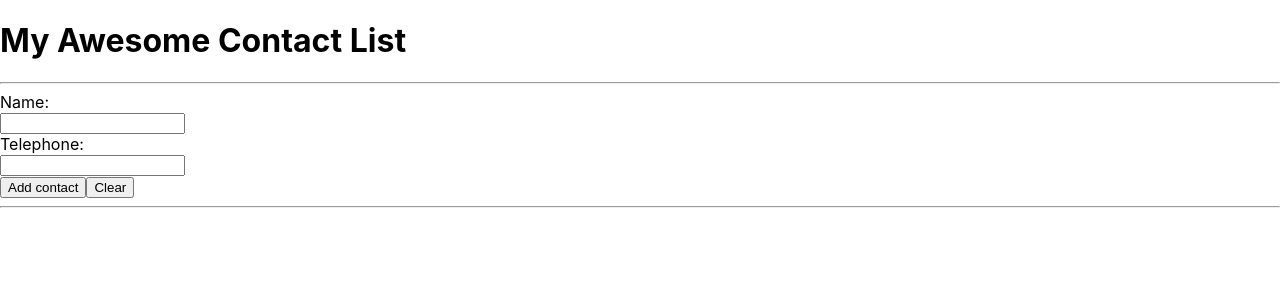
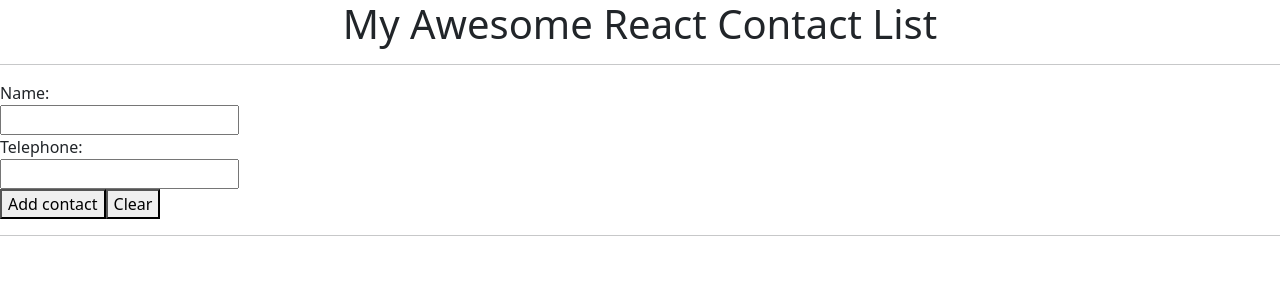
Before and after one commit to Zagaz/ReactSimpleProject, a React (Create React App) app: page / in a window 1280 px wide. Shown: the top 300 px of the page. Built offline with nearby package versions, Linux system fonts and the light colour scheme.

Commit message:
#58 Bootstrao install

```diff
--- a/package.json
+++ b/package.json
@@ -6,7 +6,9 @@
     "@testing-library/jest-dom": "^5.16.5",
     "@testing-library/react": "^13.4.0",
     "@testing-library/user-event": "^13.5.0",
+    "bootstrap": "^5.2.3",
     "react": "^18.2.0",
+    "react-bootstrap": "^2.6.0",
     "react-dom": "^18.2.0",
     "react-scripts": "5.0.1",
     "uuid": "^9.0.0",
--- a/src/App.js
+++ b/src/App.js
@@ -67,7 +67,7 @@ function App() {
   }
   return (
     <>
-      <h1>My Awesome Contact List</h1>
+      <h1 className='text-center'>My Awesome React Contact List</h1>
       <hr />
       <div>
         <label >Name:</label> <br />
--- a/src/index.js
+++ b/src/index.js
@@ -1,7 +1,9 @@
 import React from 'react';
 import ReactDOM from 'react-dom/client';
-import './index.css';
+//import './index.css';
 import App from './App';
+import 'bootstrap/dist/css/bootstrap.min.css';
+import 'bootstrap/dist/js/bootstrap.bundle'
 //
 
 const root = ReactDOM.createRoot(document.getElementById('root'));
```
Also changed, not shown: 1 other file (tests, documents, lock files or other folders).
